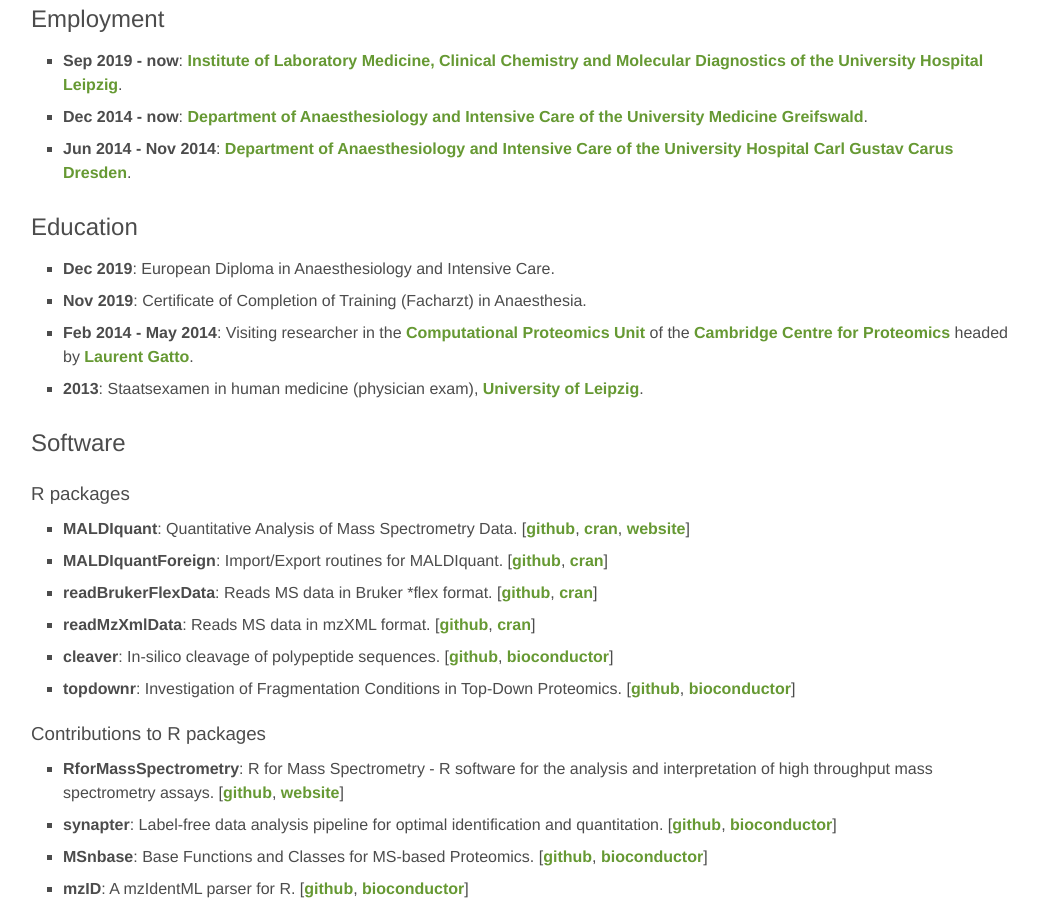
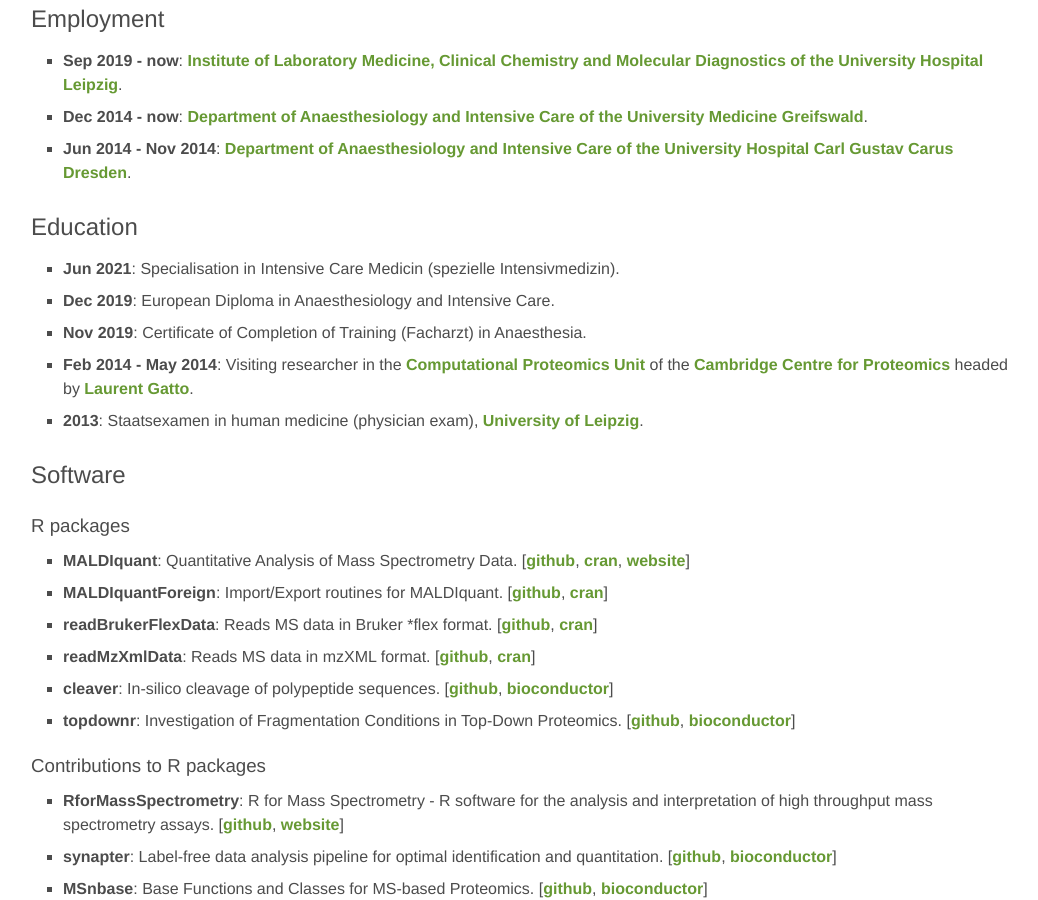
Before and after one commit to sgibb/sgibb.github.io, a Jekyll site: the page built from index.md, in a window 1280 px wide and 900 px high, scrolled down 324 px. Shown: the whole window, without its empty margins (113-1151 px from the left). Built offline with Jekyll 4.4.1, drawn with Linux system fonts in a browser that asks for light colours.

Commit message:
feat: add specialisation in icm

```diff
--- a/_data/cv.yml
+++ b/_data/cv.yml
@@ -11,6 +11,9 @@
 
 - type: Education
   entries:
+    - title: "Specialisation in Intensive Care Medicin (spezielle Intensivmedizin)"
+      time: "Jun 2021"
+
     - title: "European Diploma in Anaesthesiology and Intensive Care"
       time: "Dec 2019"
 
```
